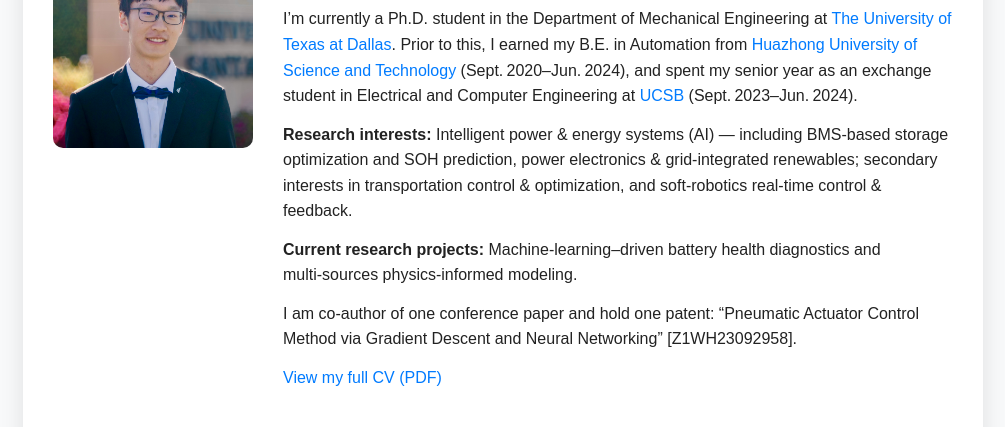
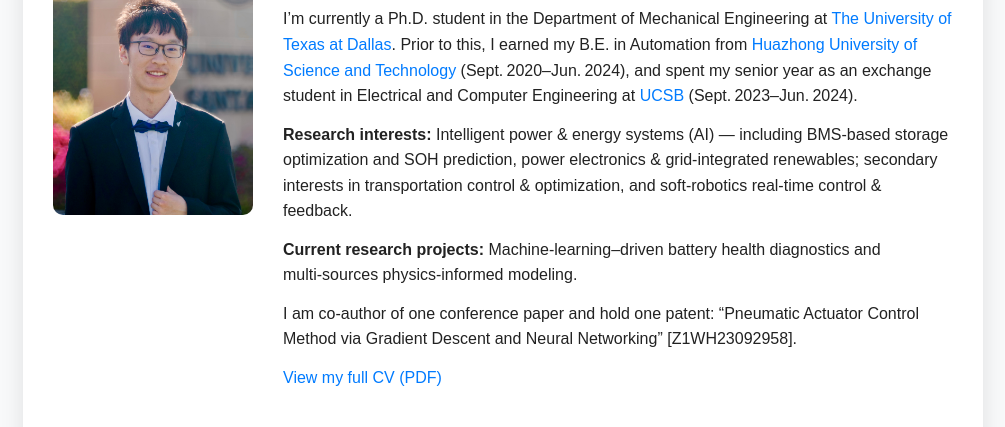
Before and after one commit to Xingyue-Y/xingyue-y.github.io, a plain HTML site: page index.html in a window 1280 px wide. Shown: the part 142-569 px from the top of the page, without its empty margins (137-1142 px from the left). Drawn offline with Linux system fonts and the light colour scheme.

Commit message:
Update index.html
picture test

```diff
--- a/index.html
+++ b/index.html
@@ -28,11 +28,13 @@
       margin-right: 30px;
     }
     .profile-pic img {
-      width: 200px;
-      height: 200px;
-      object-fit: cover;
-      border-radius: 10px;
+      max-width: 200px;
+      width: auto;
+      height: auto;
+      border-radius: 10px;     /* 或者 50% */
+      object-fit: cover;       /* 保证填满时不变形 */
     }
+
     .intro {
       flex: 1;
       min-width: 0;
```
